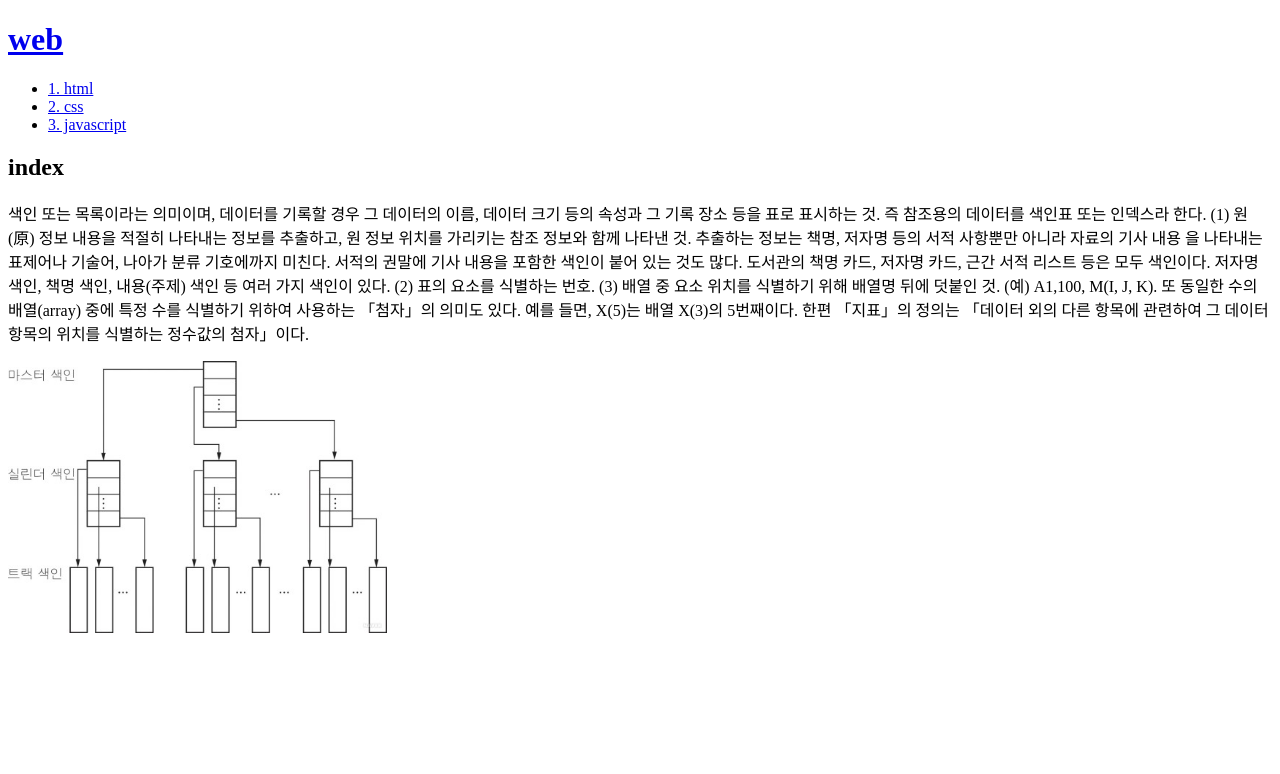
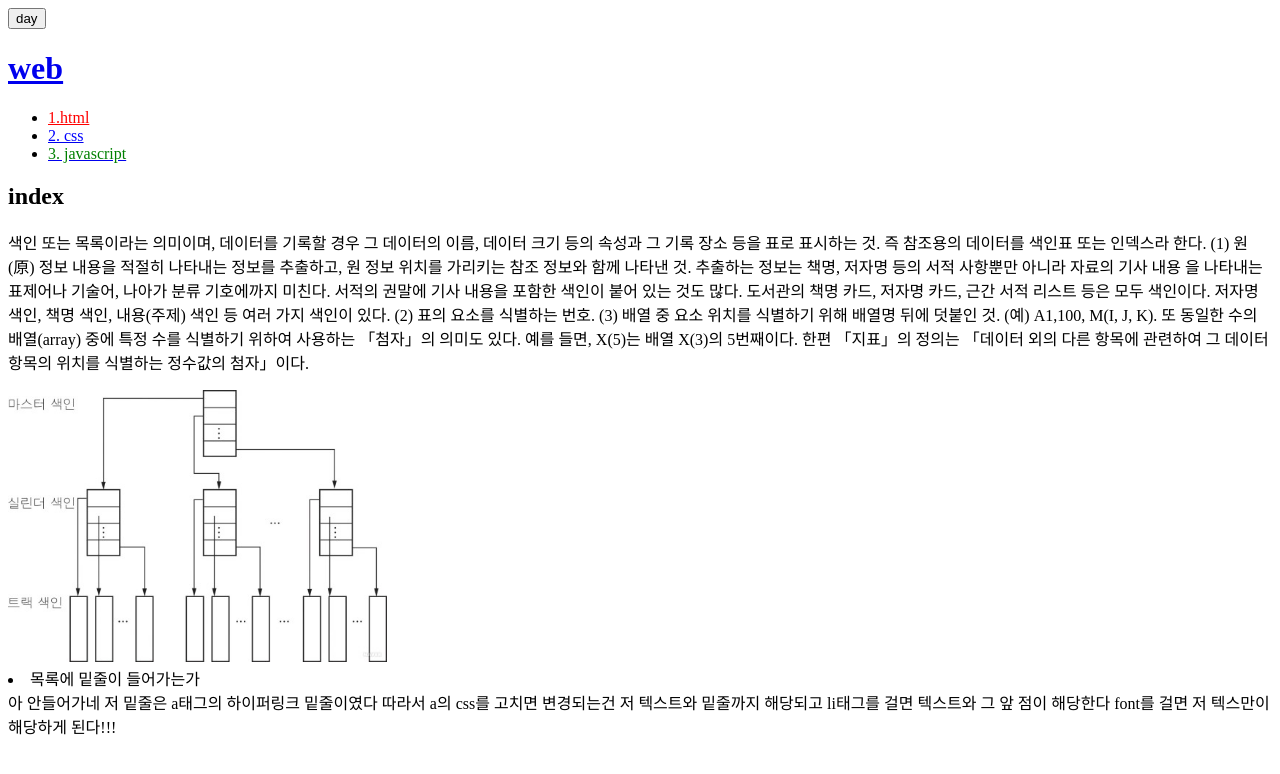
Before and after one commit to Dosonm/dosonm.github.io, a plain HTML site: page index.html in a window 1280 px wide. Drawn offline with Linux system fonts and the light colour scheme.

Commit message:
middle index.html

```diff
--- a/index.html
+++ b/index.html
@@ -2,25 +2,59 @@
 <html>
 
 <head>
+    <link href="indexstyle.css" rel="stylesheet">
 <title>index.html</title>
 <meta charset="utf-8">
 </head>
 
 <body>
+        <input id=night_day type="button" value="day" onclick="
+        var target=document.querySelector('body');
+        var atag=document.querySelectorAll('a');
 
+        if(this.value==='day')
+        {
+            var i=0;
+            target.style.background='black' ;
+            target.style.color='white';
+            this.value='night';
+            while(i<4) {
+        atag[i].style.color='white';
+        i=i+1;
+    }
+        }
+            else
+            {
+                var i=0;
+                document.querySelector('body').style.background='white';
+                document.querySelector('body').style.color='black';
+                document.querySelector('#night_day').value='day';
+                while(i<4) {
+        atag[i].style.color='black';
+        i=i+1;
+    }
+            }
+        ">
     <h1><a href="index.html" target="_blank">web</a></h1>
+<div id="ggrid">
 <ul>
-    <li><a href="1.html" target="_blank">1. html</a></li>
-    <li><a href="2.html" target="_blank">2. css</a></li>
-    <li><a href="3.html" target="_blank">3. javascript</a></li>
+    <li><a href="1.html" target="_blank" style="color:red">1.html</a></li>
+    <li><a href="2.html" target="_blank" style="text-decoration: underline";><font color="blue">2. css</font></a></li>
+    <li><a href="3.html" target="_blank"><font color="green">3. javascript</font></a></li>
 </ul>
-<h2>index</h2>
+<div id="article">
+    <h2>index</h2>
 <p>색인 또는 목록이라는 의미이며, 데이터를 기록할 경우 그 데이터의 이름, 데이터 크기 등의 속성과 그 기록 장소 등을 표로 표시하는 것. 즉 참조용의 데이터를 색인표 또는 인덱스라 한다.
 (1) 원(原) 정보 내용을 적절히 나타내는 정보를 추출하고, 원 정보 위치를 가리키는 참조 정보와 함께 나타낸 것. 추출하는 정보는 책명, 저자명 등의 서적 사항뿐만 아니라 자료의 기사 내용 을 나타내는 표제어나 기술어, 나아가 분류 기호에까지 미친다. 서적의 권말에 기사 내용을 포함한 색인이 붙어 있는 것도 많다. 도서관의 책명 카드, 저자명 카드, 근간 서적 리스트 등은 모두 색인이다. 저자명 색인, 책명 색인, 내용(주제) 색인 등 여러 가지 색인이 있다.
 (2) 표의 요소를 식별하는 번호.
 (3) 배열 중 요소 위치를 식별하기 위해 배열명 뒤에 덧붙인 것. (예) A1,100, M(I, J, K). 또 동일한 수의 배열(array) 중에 특정 수를 식별하기 위하여 사용하는 「첨자」의 의미도 있다. 예를 들면, X(5)는 배열 X(3)의 5번째이다. 한편 「지표」의 정의는 「데이터 외의 다른 항목에 관련하여 그 데이터 항목의 위치를 식별하는 정수값의 첨자」이다.
 </p>
 <img src="index img.jpg" width="30%">
+<li>목록에 밑줄이 들어가는가</li>
+아 안들어가네 저 밑줄은 a태그의 하이퍼링크 밑줄이였다 따라서 a의 css를 고치면 변경되는건 저 텍스트와 밑줄까지 해당되고 li태그를 걸면 텍스트와 그 앞 점이 해당한다 font를 걸면 저 텍스만이 해당하게 된다!!!
+</div>
+</div>
+
 </body>
 
 </html>
```
